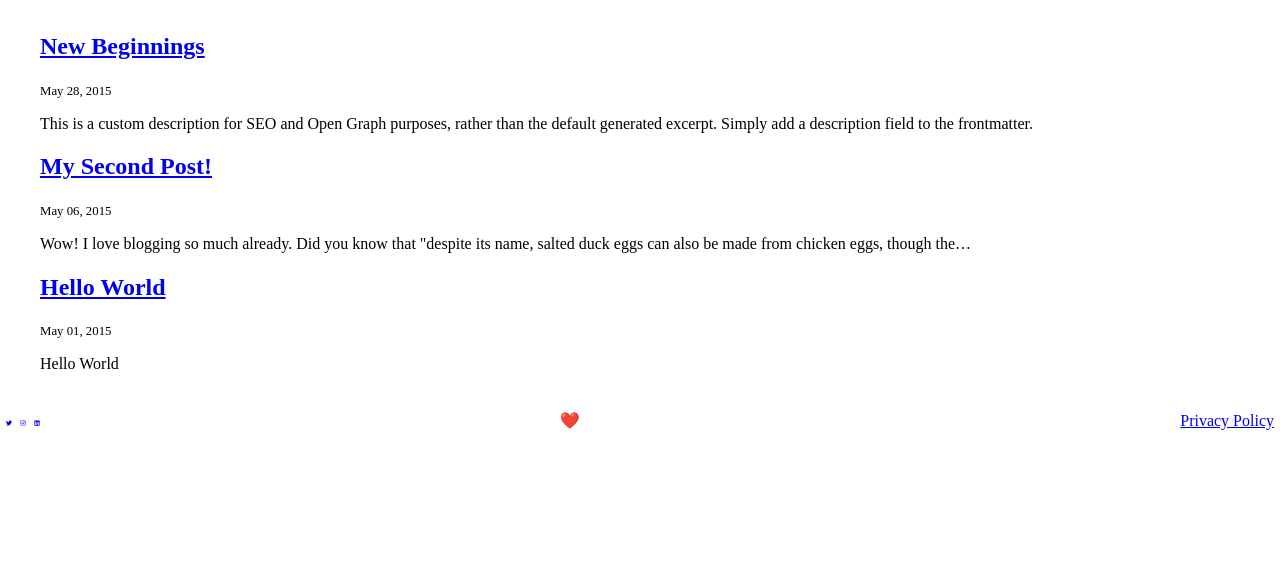
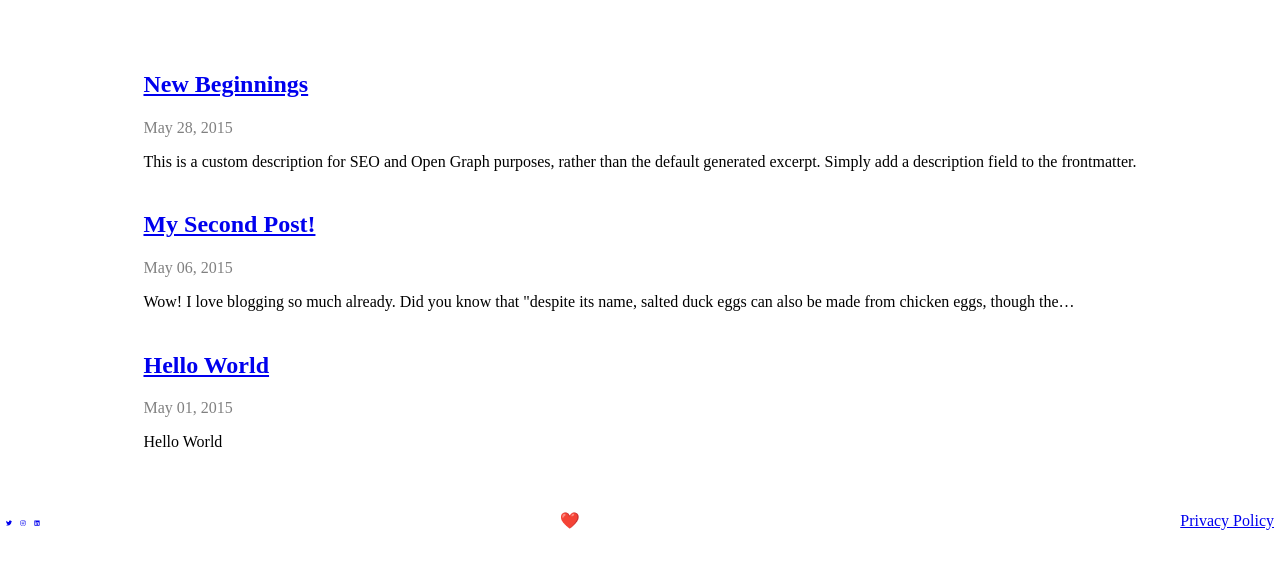
Before and after one commit to nvnx7/cato-blog, a Gatsby site: page / in a window 1280 px wide. Shown: the part 165-734 px from the top of the page. Built offline with nearby package versions, Linux system fonts and the light colour scheme; Gatsby itself is replaced by a stand-in of ours.

Commit message:
refactored to .tsx

```diff
--- a/src/pages/index.tsx
+++ b/src/pages/index.tsx
@@ -1,75 +1,49 @@
 import React from "react"
-import { Link, graphql } from "gatsby"
+import { Link as GatsbyLink, graphql } from "gatsby"
+import {
+  List,
+  ListItem,
+  LinkBox,
+  LinkOverlay,
+  Heading,
+  Text,
+  Center,
+  Box,
+} from "@chakra-ui/react"
 
-import Bio from "../components/bio"
 import Layout from "../components/layout"
 import SEO from "../components/seo"
 
-const BlogIndex = ({ data, location }) => {
-  const siteTitle = data.site.siteMetadata?.title || `Title`
-  const posts = data.allMarkdownRemark.nodes
-
-  if (posts.length === 0) {
-    return (
-      <Layout location={location} title={siteTitle}>
-        <SEO title="All posts" />
-        <Bio />
-        <p>
-          No blog posts found. Add markdown posts to "content/blog" (or the
-          directory you specified for the "gatsby-source-filesystem" plugin in
-          gatsby-config.js).
-        </p>
-      </Layout>
-    )
+type BlogIndexProps = {
+  data: {
+    site: {
+      siteMetadata: {
+        title: string
+        description: string
+      }
+    }
+    allMarkdownRemark: {
+      nodes: Array<{
+        excerpt: string
+        fields: {
+          slug: string
+        }
+        frontmatter: {
+          date: string
+          title: string
+          description: string
+        }
+      }>
+    }
   }
-
-  return (
-    <Layout location={location} title={siteTitle}>
-      <SEO title="All posts" />
-      {/* <Bio /> */}
-      <ol style={{ listStyle: `none` }}>
-        {posts.map(post => {
-          const title = post.frontmatter.title || post.fields.slug
-
-          return (
-            <li key={post.fields.slug}>
-              <article
-                className="post-list-item"
-                itemScope
-                itemType="http://schema.org/Article"
-              >
-                <header>
-                  <h2>
-                    <Link to={post.fields.slug} itemProp="url">
-                      <span itemProp="headline">{title}</span>
-                    </Link>
-                  </h2>
-                  <small>{post.frontmatter.date}</small>
-                </header>
-                <section>
-                  <p
-                    dangerouslySetInnerHTML={{
-                      __html: post.frontmatter.description || post.excerpt,
-                    }}
-                    itemProp="description"
-                  />
-                </section>
-              </article>
-            </li>
-          )
-        })}
-      </ol>
-    </Layout>
-  )
 }
-
-export default BlogIndex
 
 export const pageQuery = graphql`
   query {
     site {
       siteMetadata {
         title
+        description
       }
     }
     allMarkdownRemark(sort: { fields: [frontmatter___date], order: DESC }) {
@@ -87,3 +61,72 @@ export const pageQuery = graphql`
     }
   }
 `
+
+const BlogIndex = ({ data }: BlogIndexProps) => {
+  const siteTitle = data.site.siteMetadata?.title || `Title`
+  const posts = data.allMarkdownRemark.nodes
+
+  if (posts.length === 0) {
+    return (
+      <Layout title={siteTitle}>
+        <SEO title="All posts" />
+        <p>
+          No blog posts found. Add markdown posts to "content/blog" (or the
+          directory you specified for the "gatsby-source-filesystem" plugin in
+          gatsby-config.js).
+        </p>
+      </Layout>
+    )
+  }
+
+  return (
+    <Layout title={data.site.siteMetadata?.description}>
+      <SEO title="Home" />
+      <Center>
+        <List py={8} px={4} maxW="3xl">
+          {posts.map(post => {
+            const title = post.frontmatter.title || post.fields.slug
+
+            return (
+              <ListItem key={post.fields.slug} my={8}>
+                <Box
+                  className="post-item"
+                  boxShadow="2xl"
+                  p="6"
+                  rounded="md"
+                  bg="white"
+                >
+                  <LinkBox as="article">
+                    <Box as="header" mb={2}>
+                      <Heading
+                        size="md"
+                        sx={{
+                          ".post-item:hover &": {
+                            color: "brand.500",
+                          },
+                        }}
+                      >
+                        <LinkOverlay as={GatsbyLink} to={post.fields.slug}>
+                          {title}
+                        </LinkOverlay>
+                      </Heading>
+                      <Text fontSize="xs" color="gray">
+                        {post.frontmatter.date}
+                      </Text>
+                    </Box>
+
+                    <Text as="section">
+                      {post.frontmatter.description || post.excerpt}
+                    </Text>
+                  </LinkBox>
+                </Box>
+              </ListItem>
+            )
+          })}
+        </List>
+      </Center>
+    </Layout>
+  )
+}
+
+export default BlogIndex
```
